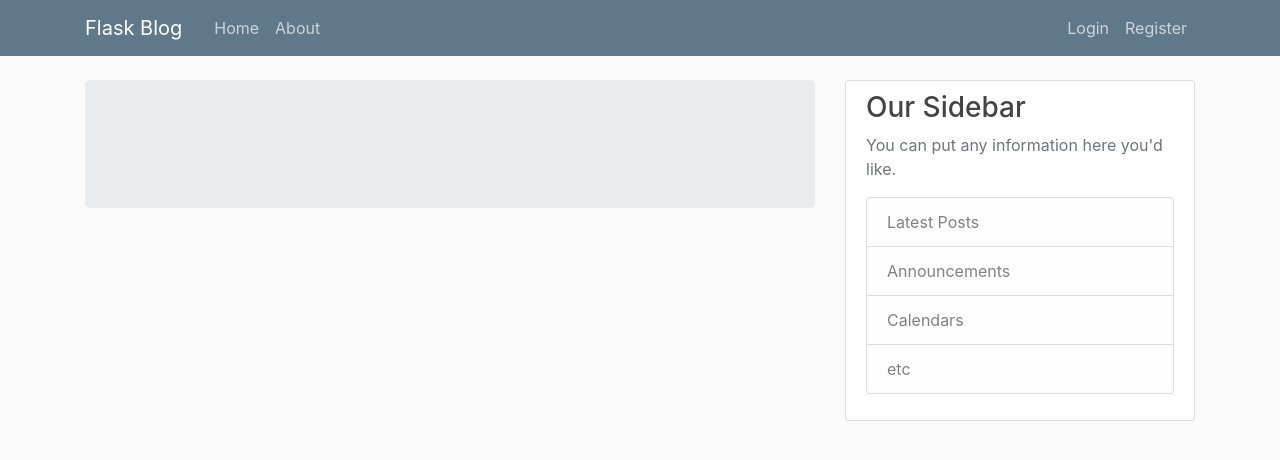
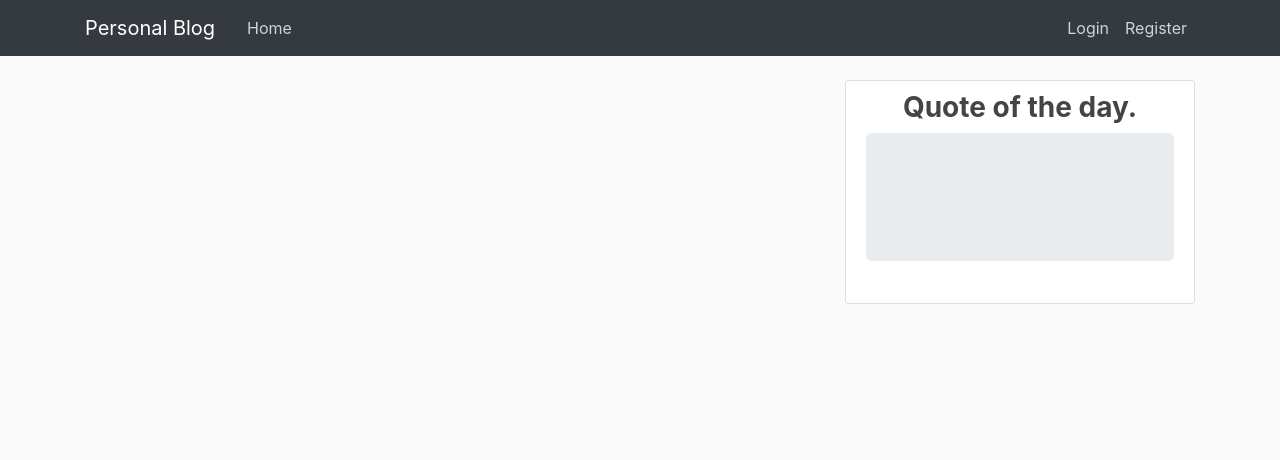
Before and after one commit to Jay-68/personal-blog, a Flask app: template flaskblog/templates/home.html in a window 1280 px wide. Shown: the top 460 px of the page. Run offline with Flask 2, Linux system fonts and the light colour scheme; the template is opened without the code that fills it: values that come from a table or form of the project are taken from there, others are empty; some libraries are stand-ins or nearby versions.

Commit message:
add a random quote in application routes

```diff
--- a/flaskblog/main/routes.py
+++ b/flaskblog/main/routes.py
@@ -12,8 +12,3 @@
     posts = Post.query.order_by(Post.date_posted.desc()).paginate(page=page, per_page=5)
     random_quote = get_random_quote()
     return render_template('home.html', posts=posts,random_quote=random_quote)
-
-
-@main.route("/about")
-def about():
-    return render_template('about.html', title='About')
--- a/flaskblog/static/main.css
+++ b/flaskblog/static/main.css
@@ -6,10 +6,6 @@
 
 h1, h2, h3, h4, h5, h6 {
   color: #444444;
-}
-
-.bg-steel {
-  background-color: #5f788a;
 }
 
 .site-header .navbar-nav .nav-link {
@@ -23,7 +19,9 @@
 .site-header .navbar-nav .nav-link:active {
   font-weight: bolder;
 }
-
+.site-header{
+  background-image: url('bg.jpeg');
+}
 .content-section {
   background: #ffffff;
   padding: 10px 20px;
--- a/flaskblog/templates/home.html
+++ b/flaskblog/templates/home.html
@@ -1,8 +1,5 @@
 {% extends "layout.html" %}
 {% block content %}
-  <div class="jumbotron">
-    {{ random_quote.quote }}
-  </div>
     {% for post in posts.items %}
         <article class="media content-section">
           <img class="rounded-circle article-img" src="{{ url_for('static', filename='profile_pics/' + post.author.image_file) }}">
--- a/flaskblog/templates/layout.html
+++ b/flaskblog/templates/layout.html
@@ -18,16 +18,15 @@
 </head>
 <body>
     <header class="site-header">
-      <nav class="navbar navbar-expand-md navbar-dark bg-steel fixed-top">
+      <nav class="navbar navbar-expand-md navbar-dark bg-dark fixed-top">
         <div class="container">
-          <a class="navbar-brand mr-4" href="/">Flask Blog</a>
+          <a class="navbar-brand mr-4" href="/">Personal Blog</a>
           <button class="navbar-toggler" type="button" data-toggle="collapse" data-target="#navbarToggle" aria-controls="navbarToggle" aria-expanded="false" aria-label="Toggle navigation">
             <span class="navbar-toggler-icon"></span>
           </button>
           <div class="collapse navbar-collapse" id="navbarToggle">
             <div class="navbar-nav mr-auto">
               <a class="nav-item nav-link" href="{{ url_for('main.home') }}">Home</a>
-              <a class="nav-item nav-link" href="{{ url_for('main.about') }}">About</a>
             </div>
             <!-- Navbar Right Side -->
             <div class="navbar-nav">
@@ -46,7 +45,7 @@
     </header>
     <main role="main" class="container">
       <div class="row">
-        <div class="col-md-8">
+        <div class="col-md-8 mx-auto">
           {% with messages = get_flashed_messages(with_categories=true) %}
             {% if messages %}
               {% for category, message in messages %}
@@ -60,15 +59,10 @@
         </div>
         <div class="col-md-4">
           <div class="content-section">
-            <h3>Our Sidebar</h3>
-            <p class='text-muted'>You can put any information here you'd like.
-              <ul class="list-group">
-                <li class="list-group-item list-group-item-light">Latest Posts</li>
-                <li class="list-group-item list-group-item-light">Announcements</li>
-                <li class="list-group-item list-group-item-light">Calendars</li>
-                <li class="list-group-item list-group-item-light">etc</li>
-              </ul>
-            </p>
+            <h3 class="font-weight-bold text-center">Quote of the day.</h3>
+            <div class="jumbotron">
+              {{ random_quote.quote }}
+            </div>
           </div>
         </div>
       </div>
```
Also changed, not shown: flaskblog/posts/routes.py (+7 -3 lines), flaskblog/users/routes.py (+5 -2 lines), flaskblog/site.db, flaskblog/static/bg.jpeg (added).
